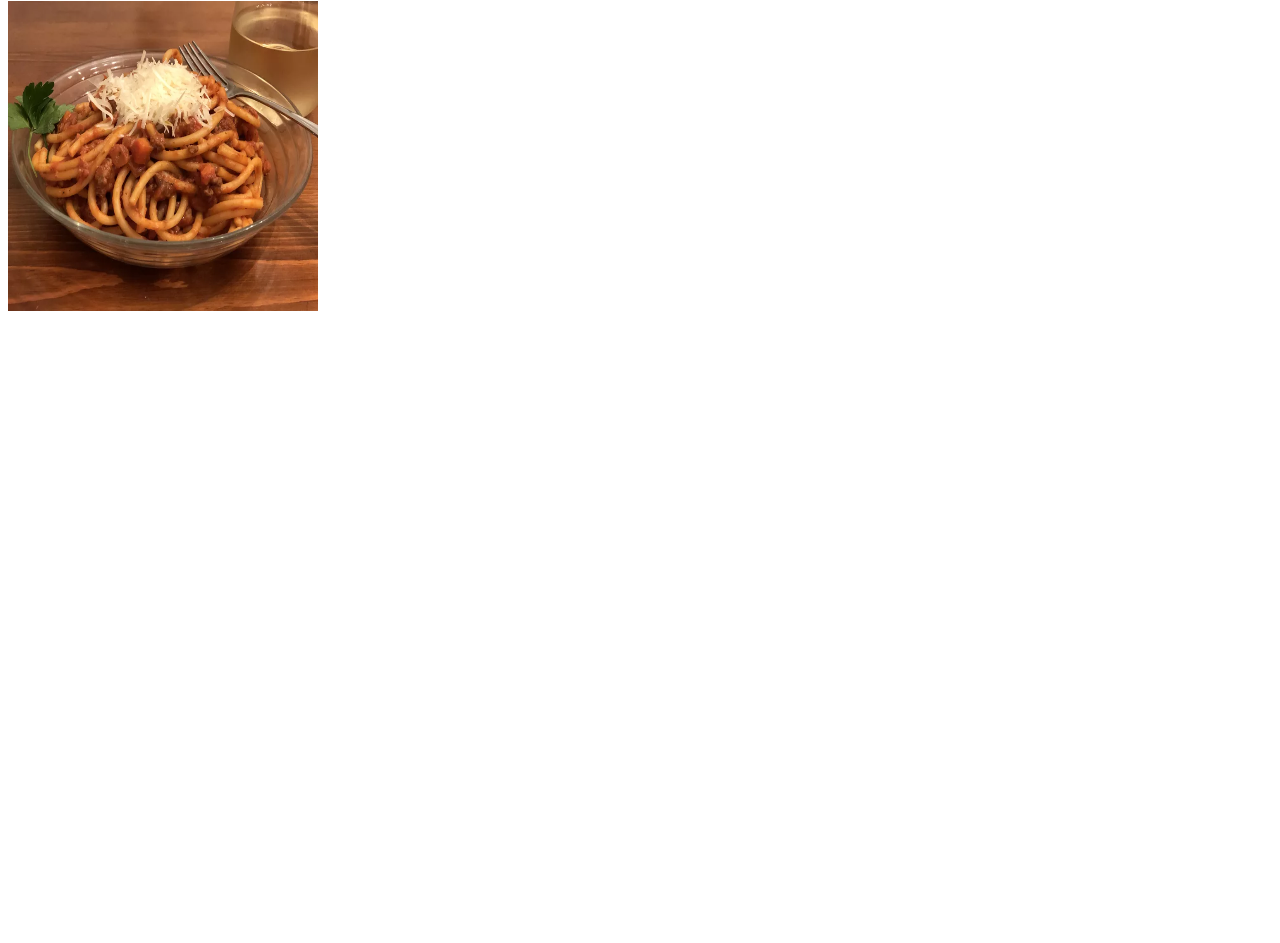
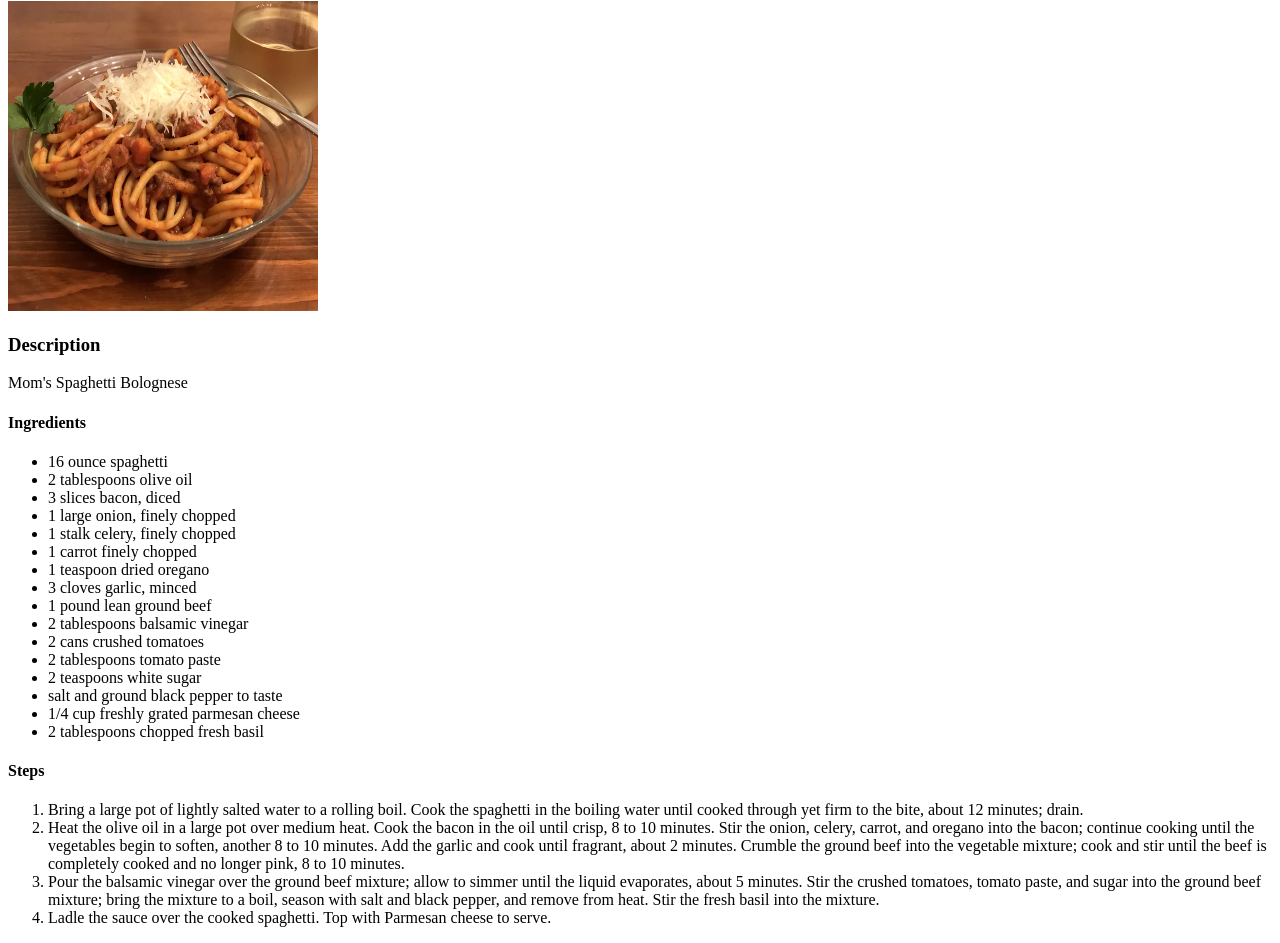
Before and after one commit to DeLeorian/odin-recipes, a plain HTML site: page recipes/spaghetti-bolognese.html in a window 1280 px wide. Shown: the part 79-1022 px from the top of the page. Before the commit the page ends 800 px from the top, so only its background shows below. Drawn offline with Linux system fonts and the light colour scheme.

Commit message:
Finish index.html and spaghetti
Added the reference to the spaghetti file in the index
spaghetti file is finished

```diff
--- a/recipes/spaghetti-bolognese.html
+++ b/recipes/spaghetti-bolognese.html
@@ -7,6 +7,33 @@
     <body>
         <h1>Spaghetti Bolognese</h1>
         <img src="Noodles.webp" alt="a picture of a glasbowl spaghetti bolognese with cheese on top and basil on the side" height="310" width="310">
-
+        <h3>Description</h3>
+        <p>Mom's Spaghetti Bolognese </p>
+        <h4>Ingredients</h4>
+        <ul>
+            <li>16 ounce spaghetti</li>
+            <li>2 tablespoons olive oil</li>
+            <li>3 slices bacon, diced</li>
+            <li>1 large onion, finely chopped</li>
+            <li>1 stalk celery, finely chopped</li>
+            <li>1 carrot finely chopped</li>
+            <li>1 teaspoon dried oregano</li>
+            <li>3 cloves garlic, minced</li>
+            <li>1 pound lean ground beef</li>
+            <li>2 tablespoons balsamic vinegar</li>
+            <li>2 cans crushed tomatoes</li>
+            <li>2 tablespoons tomato paste</li>
+            <li>2 teaspoons white sugar</li>
+            <li>salt and ground black pepper to taste</li>
+            <li>1/4 cup freshly grated parmesan cheese</li>
+            <li>2 tablespoons chopped fresh basil</li>
+        </ul>
+        <h4>Steps</h4>
+        <ol>
+            <li>Bring a large pot of lightly salted water to a rolling boil. Cook the spaghetti in the boiling water until cooked through yet firm to the bite, about 12 minutes; drain.</li>
+            <li>Heat the olive oil in a large pot over medium heat. Cook the bacon in the oil until crisp, 8 to 10 minutes. Stir the onion, celery, carrot, and oregano into the bacon; continue cooking until the vegetables begin to soften, another 8 to 10 minutes. Add the garlic and cook until fragrant, about 2 minutes. Crumble the ground beef into the vegetable mixture; cook and stir until the beef is completely cooked and no longer pink, 8 to 10 minutes.</li>
+            <li>Pour the balsamic vinegar over the ground beef mixture; allow to simmer until the liquid evaporates, about 5 minutes. Stir the crushed tomatoes, tomato paste, and sugar into the ground beef mixture; bring the mixture to a boil, season with salt and black pepper, and remove from heat. Stir the fresh basil into the mixture.</li>
+            <li>Ladle the sauce over the cooked spaghetti. Top with Parmesan cheese to serve.</li>
+        </ol>
     </body>
 </html>
```
Also changed, not shown: index.html (+5 -1 lines).
